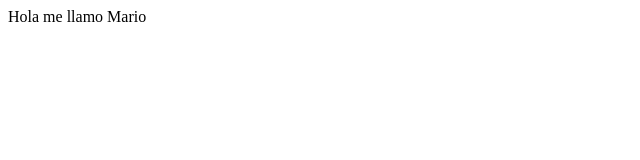
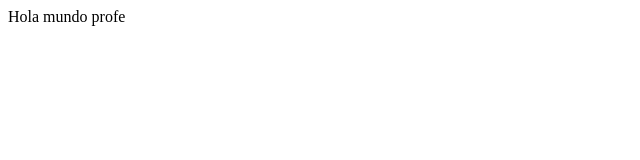
Before and after one commit to MarioCaaceres/HolaMundo, a plain HTML site: page index.html in a window 1280 px wide. Shown: the full height of the page, 0-640 px from the left. Drawn offline with Linux system fonts and the light colour scheme.

Commit message:
Update index.html

```diff
--- a/index.html
+++ b/index.html
@@ -1 +1 @@
-<p>Hola me llamo Mario</p>
+<p>Hola mundo profe</p>
```
